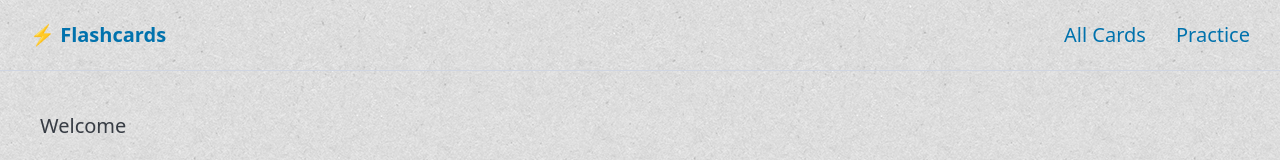
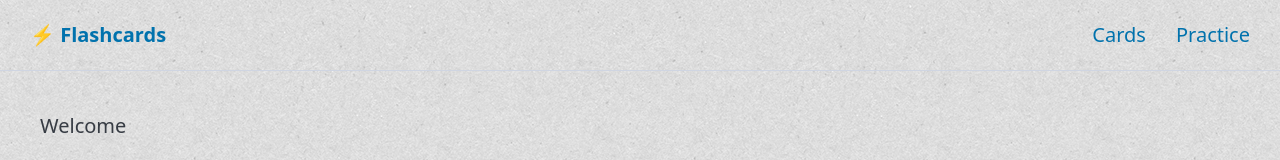
Before and after one commit to fraulueneburg/flashcards-fe, a React (Create React App) app: page / in a window 1280 px wide. Shown: the top 160 px of the page. Built offline with nearby package versions, Linux system fonts and the light colour scheme; no server answers.

Commit message:
small nav rename: All Cards => Cards

```diff
--- a/src/components/organisms/Header.jsx
+++ b/src/components/organisms/Header.jsx
@@ -15,7 +15,7 @@ function Header() {
 					<ul className="nav-main">
 						<li>
 							<NavLink to="/all-cards" end {...({ isActive }) => (isActive ? 'aria-current="page"' : null)}>
-								All Cards
+								Cards
 							</NavLink>
 						</li>
 						<li>
```
